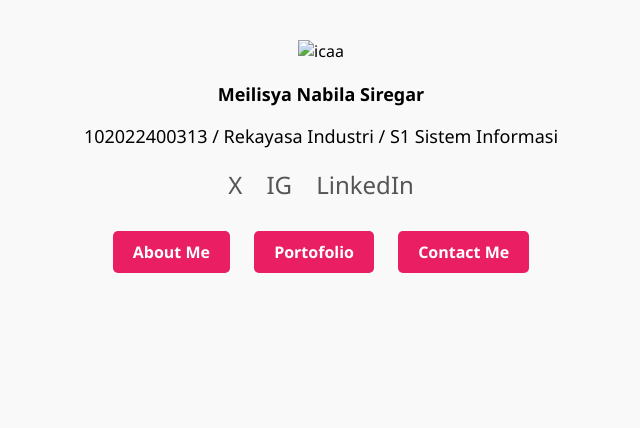
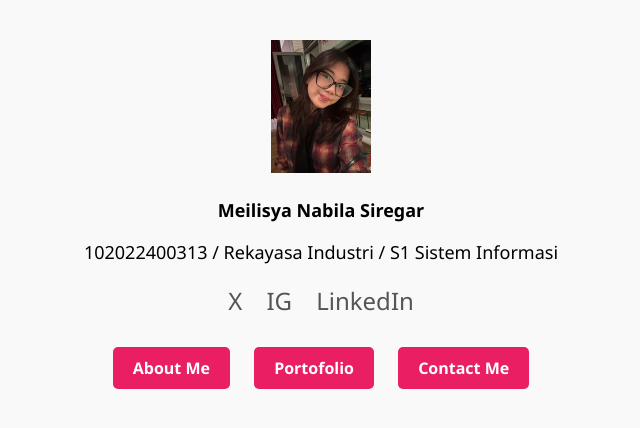
Before and after one commit to meilisyanabila/meilisyanabila.github.io, a plain HTML site: page index.html in a window 1280 px wide. Shown: the whole page, without its empty margins (319-959 px from the left). Drawn offline with Linux system fonts and the light colour scheme.

Commit message:
Update index.html

```diff
--- a/index.html
+++ b/index.html
@@ -50,23 +50,23 @@
 <body>
 
 <div class="container">
-  <!-- Foto Profil -->
-    <img src="foto/foto.jpg" alt="icaa" width="100px">
 
-  <!-- Identitas -->
+    <img src="foto.jpg" alt="icaa" width="100px">
+
+
   <div class="identity">
     <p><strong>Meilisya Nabila Siregar</strong></p>
     <p>102022400313 / Rekayasa Industri / S1 Sistem Informasi</p>
   </div>
 
-  <!-- Ikon Sosial Media -->
+
   <div class="social-icons">
     <a href="https://x.com/caichacu" target="_blank">X</a>
     <a href="https://instagram.com/ichasrg_" target="_blank">IG</a>
     <a href="https://telkomuniversity.ac.id" target="_blank">LinkedIn</a>
   </div>
 
-  <!-- Tombol Navigasi -->
+
   <div class="nav-buttons">
     <a href="#about">About Me</a>
     <a href="#portfolio">Portofolio</a>
```
